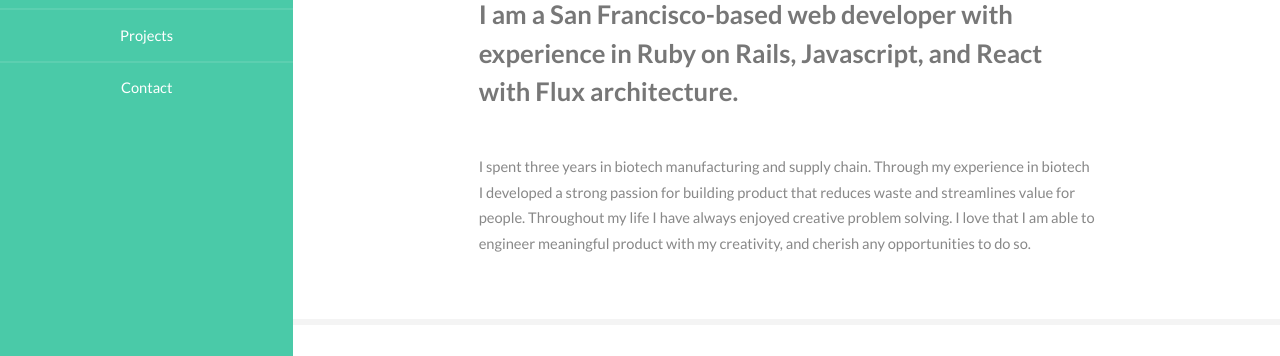
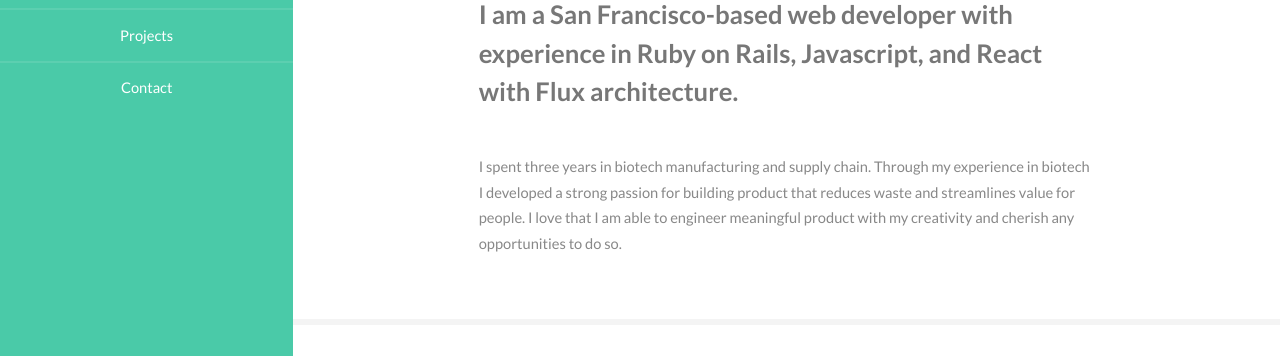
Before and after one commit to huan-ji/huan-ji.github.io, a plain HTML site: page index.html in a window 1280 px wide. Shown: the part 370-726 px from the top of the page. Drawn offline with Linux system fonts and the light colour scheme; files whose address does not match are found by name.

Commit message:
improve about me

```diff
--- a/index.html
+++ b/index.html
@@ -67,7 +67,7 @@
 										<h2>About Me</h2>
 										<p>I am a San Francisco-based web developer with experience in Ruby on Rails, Javascript, and React with Flux architecture.</p>
 									</header>
-									<p>I spent three years in biotech manufacturing and supply chain. Through my experience in biotech I developed a strong passion for building product that reduces waste and streamlines value for people. Throughout my life I have always enjoyed creative problem solving. I love that I am able to engineer meaningful product with my creativity, and cherish any opportunities to do so. </p>
+									<p>I spent three years in biotech manufacturing and supply chain. Through my experience in biotech I developed a strong passion for building product that reduces waste and streamlines value for people. I love that I am able to engineer meaningful product with my creativity and cherish any opportunities to do so. </p>
 								</div>
 							</section>
 
```
